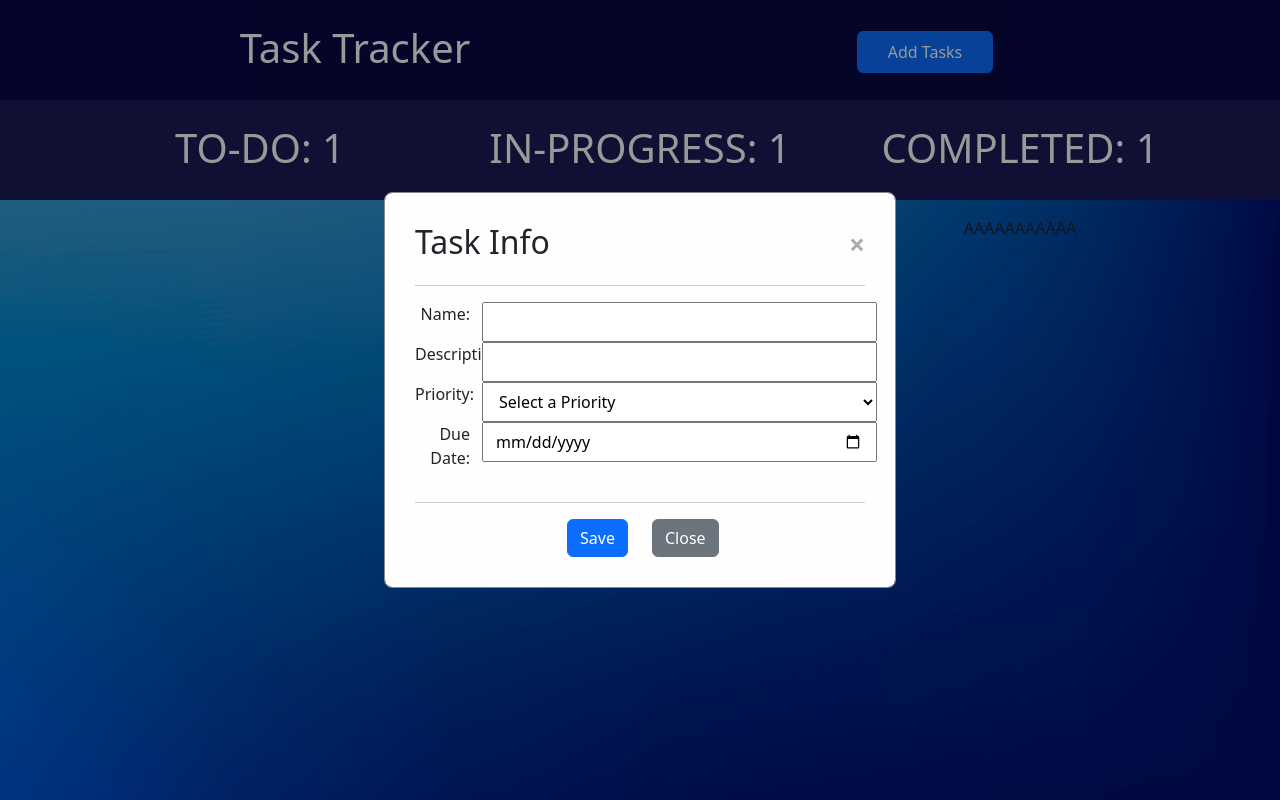
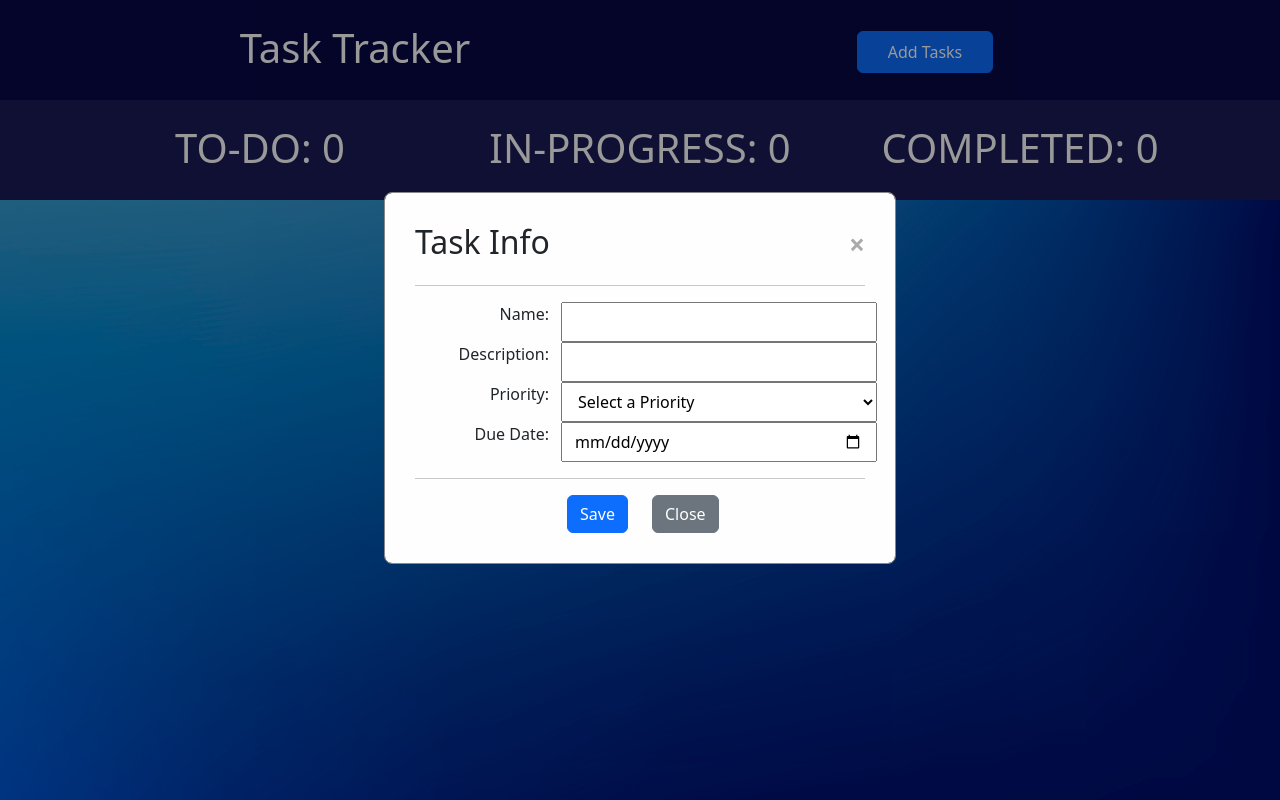
Before and after one commit to AdrianMartinezGit/TaskTracker, a plain HTML site: page index.html in a window 1280 px wide. Both pictures are taken after a click on the button "Add Tasks". Drawn offline with nearby package versions, Linux system fonts and the light colour scheme.

Commit message:
Update with what's left

```diff
--- a/index.html
+++ b/index.html
@@ -21,9 +21,9 @@
         <div class="task-tracker-minibar">
             <div class="container pt-4 text-center">
                 <div class="row">
-                    <div class="col"><h1 class="text-white">TO-DO: 1</h1></div>
-                    <div class="col"><h1 class="text-white">IN-PROGRESS: 1</h1></div>
-                    <div class="col"><h1 class="text-white">COMPLETED: 1</h1></div>
+                    <div class="col"><h1 class="text-white" id="todoCounter">TO-DO: 1</h1></div>
+                    <div class="col"><h1 class="text-white" id="progressCounter">IN-PROGRESS: 1</h1></div>
+                    <div class="col"><h1 class="text-white" id="completedCounter">COMPLETED: 1</h1></div>
                 </div>
             </div>
         </div>
@@ -34,8 +34,8 @@
                     <div class="col" id="todo-div">
 
                     </div>
-                    <div class="col" id="progress-div">AAAAAAAAAAA</div>
-                    <div class="col" id="completed-div">AAAAAAAAAAA</div>
+                    <div class="col" id="progress-div"></div>
+                    <div class="col" id="completed-div"></div>
                 </div>
             </div>
         </div>
@@ -48,24 +48,24 @@
                 </div>
                 <hr>
                 <div class="row">
-                    <div class="col-2 text-end">
+                    <div class="col-4 text-end">
                         <div class="row"><p>Name:</p></div>
                         <div class="row"><p>Description:</p></div>
                         <div class="row"><p>Priority:</p></div>
                         <div class="row"><p>Due Date:</p></div>
                     </div>
                     <div class="col">
-                        <div class="row"><input type="text" style="height: 40px"></div>
-                        <div class="row"><input type="text" style="height: 40px"></div>
+                        <div class="row"><input type="text" style="height: 40px" id="taskInfoNameField"></div>
+                        <div class="row"><input type="text" style="height: 40px" id="taskInfoDescField"></div>
                         <div class="row">
-                            <select name="priorities" id="priority-select" style="height: 40px">
+                            <select name="priorities" id="taskInfoPrioField" style="height: 40px">
                                 <option value="">Select a Priority</option>
                                 <option value="lowPriority">Low</option>
                                 <option value="mediumPriority">Medium</option>
                                 <option value="highPriority">High</option>
                             </select>
                         </div>
-                        <div class="row"><input type="date" style="height: 40px"></div>
+                        <div class="row"><input type="date" style="height: 40px" id="taskInfoDateField"></div>
                     </div>
                 </div>
                 <hr>
--- a/scripts/app.js
+++ b/scripts/app.js
@@ -1,3 +1,5 @@
+import { SaveTaskToLocalStorage, getLocalStorage, RemoveTaskFromLocalStorage } from './localstorage.js'
+
 const addTaskBtn = document.getElementById('addTaskBtn');
 
 const textToDo = document.getElementById('textToDo');
@@ -16,10 +18,26 @@ const taskInfoPrioField = document.getElementById('taskInfoPrioField');
 const taskInfoDateField = document.getElementById('taskInfoDateField');
 
 const todoDiv = document.getElementById('todo-div');
+const progressDiv = document.getElementById('progress-div');
+const completedDiv = document.getElementById('completed-div');
+
+const todoCounter = document.getElementById('todoCounter');
+const progressCounter = document.getElementById('progressCounter');
+const completedCounter = document.getElementById('completedCounter');
+
+let todoInt = 0;
+let progressInt = 0;
+let completedInt = 0;
 
 addTaskBtn.addEventListener('click', () => {
     modal.style.display = "block";
 });
+
+const UpdateCounter = () => {
+    todoCounter.textContent = `TO-DO: ${todoInt}`;
+    progressCounter.textContent = `IN-PROGRESS: ${progressInt}`;
+    completedCounter.textContent = `COMPLETED: ${completedInt}`
+}
 
 const CreateTaskAddElement = (name = 'AAA', desc = 'BBB', priority = 'CCC', expire = 'DDD') => {
     let div = document.createElement('div');
@@ -43,6 +61,24 @@ const CreateTaskAddElement = (name = 'AAA', desc = 'BBB', priority = 'CCC', expi
     todoDiv.append(div);
 }
 
+const OnPageLoad = () => {
+    UpdateCounter();
+
+    let taskList = getLocalStorage();
+
+    todoDiv.textContent = "";
+    progressDiv.textContent = "";
+    completedDiv.textContent = "";
+
+    taskList.map(task => {
+        CreateTaskAddElement(task);
+        todoInt++;
+        UpdateCounter();
+    });
+}
+
+OnPageLoad();
+
 span.addEventListener('click', () => {
     modal.style.display = "none";
 })
@@ -58,6 +94,14 @@ bottomCloseBtn.addEventListener('click', () => {
 });
 
 bottomSaveBtn.addEventListener('click', () => {
+    CreateTaskAddElement(taskInfoNameField.value);
+    SaveTaskToLocalStorage(taskInfoNameField.value);
+
+    taskInfoNameField.value = '';
+    taskInfoDescField.value = '';
+
+    todoInt++;
+    UpdateCounter();
+
     modal.style.display = "none";
-    CreateTaskAddElement();
 });
--- a/scripts/localstorage.js
+++ b/scripts/localstorage.js
@@ -0,0 +1,31 @@
+const SaveTaskToLocalStorage = (task) => {
+    let tasklist = getLocalStorage();
+
+    if (!tasklist.includes(task)) {
+        tasklist.push(task);
+    }
+
+    localStorage.setItem("TaskList", JSON.stringify(tasklist));
+}
+
+const getLocalStorage = () => {
+    let localStorageData = localStorage.getItem("TaskList");
+
+    if (localStorageData == null){
+        return [];
+    }
+
+    return JSON.parse(localStorageData);
+}
+
+const RemoveTaskFromLocalStorage = (task) => {
+    let tasklist = getlocalStorage();
+
+    let namedIndex = tasklist.indexOf(task);
+
+    tasklist.splice(namedIndex, 1);
+
+    localStorage.setItem("TaskList", JSON.stringify(tasklist))
+}
+
+export { SaveTaskToLocalStorage, getLocalStorage, RemoveTaskFromLocalStorage }
```
